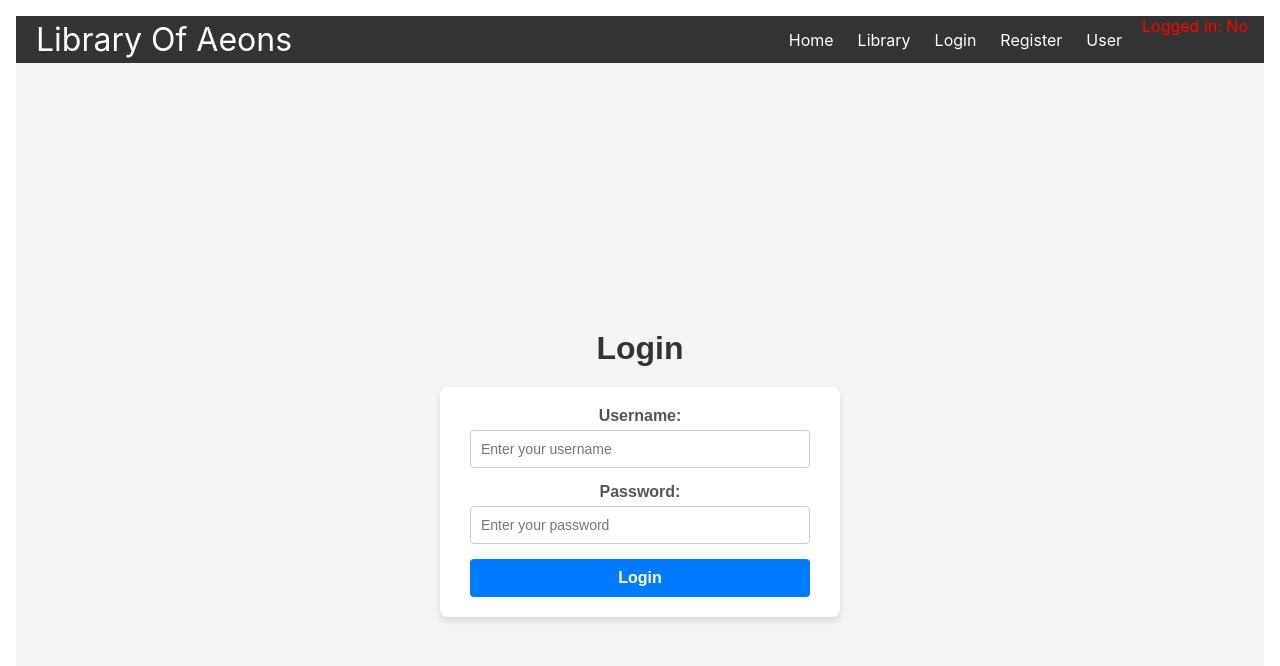
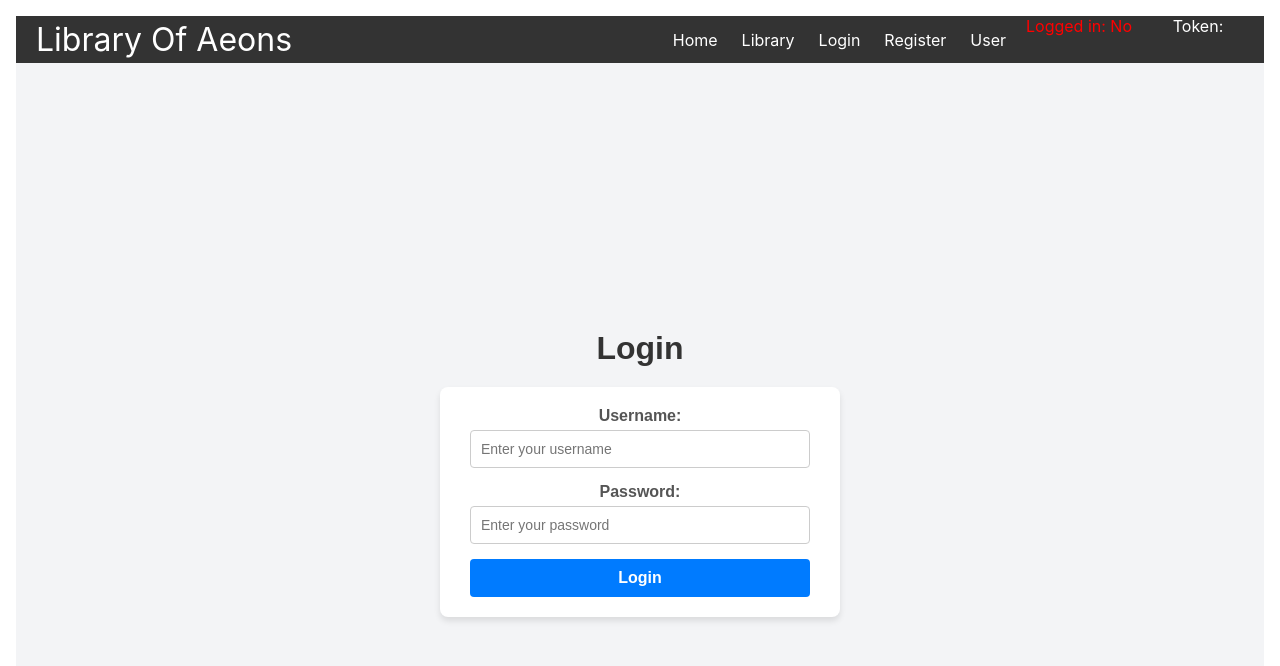
Before and after one commit to zerox555/LibraryPERNPublic, a React (Create React App) app: page /login in a window 1280 px wide. Shown: the top 666 px of the page. Built offline with nearby package versions, Linux system fonts and the light colour scheme.

Commit message:
[TESTING] Added token indicator in navbar

```diff
--- a/src/App.jsx
+++ b/src/App.jsx
@@ -10,16 +10,17 @@ import { useState } from 'react';
 
 function App() {
   const [loggedIn,setLoggedIn] = useState(false)
+  const [token,setToken] = useState("")
 
   return (
     <div className="container">
       <Router>
-        <Navbar loggedIn={loggedIn}/>
+        <Navbar loggedIn={loggedIn} token={token}/>
 
         <Routes>
           <Route path="/" element={<Navigate to="/home" />}></Route>
           <Route path='/library' element={<Library />} />
-          <Route path='/login' element={<Login setLoggedIn={setLoggedIn} />} />
+          <Route path='/login' element={<Login setLoggedIn={setLoggedIn} setToken={setToken}/>} />
           <Route path='/register' element={<Register />} />
           <Route path='/home' element={<Home />} />
           <Route path='/user' element ={<User/>}/>
--- a/src/components/Login.jsx
+++ b/src/components/Login.jsx
@@ -1,7 +1,7 @@
 import React, { useState } from "react";
 import "./Login.css";
 
-export default function Login({setLoggedIn}) {
+export default function Login({setLoggedIn,setToken}) {
     const [username, setUsername] = useState("");
     const [password, setPassword] = useState("");
 
@@ -27,6 +27,7 @@ export default function Login({setLoggedIn}) {
             console.log(token);
             if (response.ok && success) {
                 setLoggedIn(true);
+                setToken(token);
                 alert("User Logged in!");
             } else {
                 alert("Failed to login user");
--- a/src/components/Navbar.jsx
+++ b/src/components/Navbar.jsx
@@ -1,7 +1,7 @@
 import "../styles.css"
 import { Link } from "react-router-dom"
 
-export default function Navbar({ loggedIn }) {
+export default function Navbar({ loggedIn, token }) {
     return <nav className="nav">
         <Link to="/" className="site-title">Library Of Aeons</Link>
         <ul>
@@ -43,6 +43,9 @@ export default function Navbar({ loggedIn }) {
             <li>
                 <p1 style={{color: loggedIn ? "green": "red"}}>Logged in: {loggedIn ? "Yes" : "No"}</p1>
             </li>
+            <li>
+                <p1 style={{width:"100px" ,display:"inline-block"}}>Token: {loggedIn ? token : ""}</p1>
+            </li>
         </ul>
 
     </nav>
```
